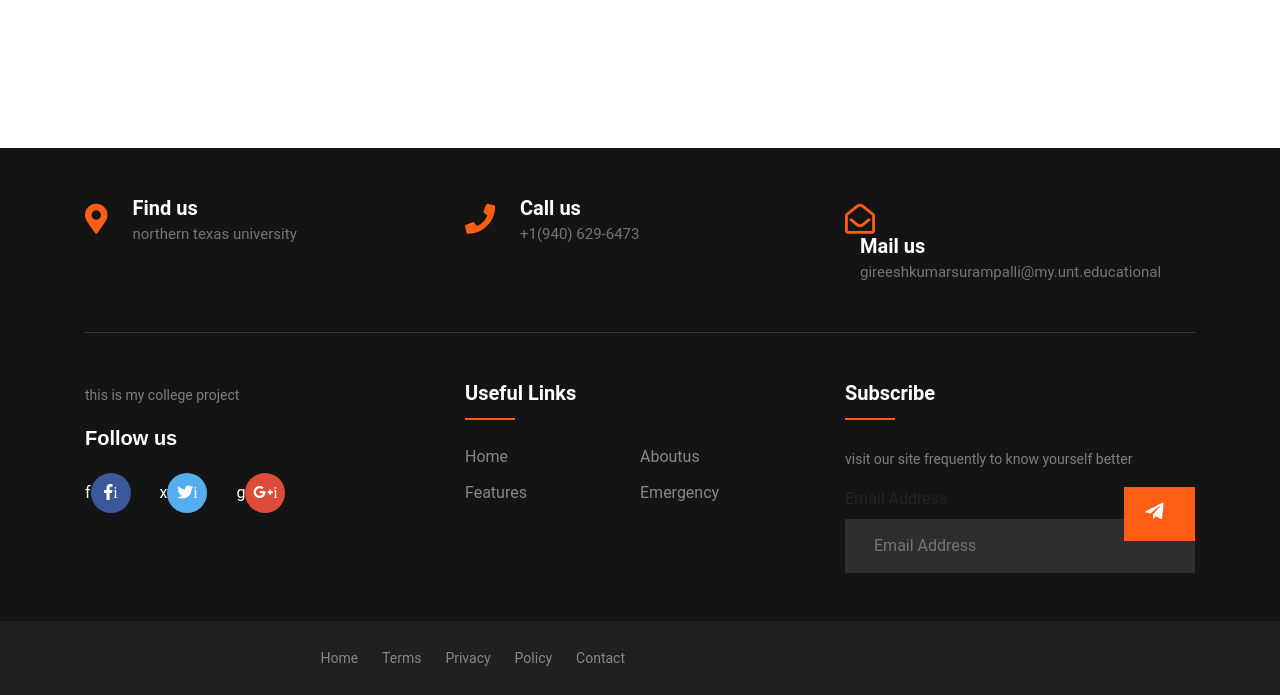
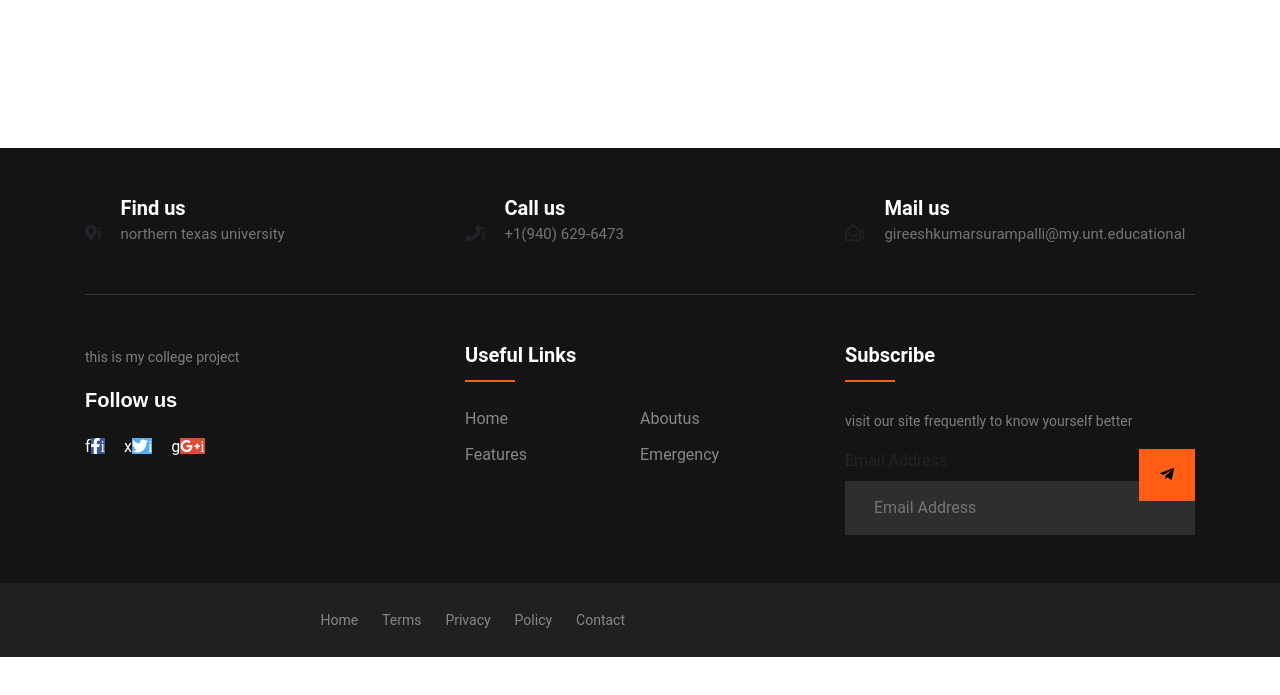
Before and after one commit to vijaykumarmokka/mentalhealth, a Flask app: page /admin in a window 1280 px wide. Shown: the part 426-1121 px from the top of the page. After the commit the page ends 1083 px from the top, so only its background shows below. Run offline with Flask 3, Linux system fonts and the light colour scheme; the visitor is signed in with stand-in values (Sample User, id 1); data comes from the database, SQL or seed files in the repository; parts of the project's set-up code (start-up, migrations or seed data) failed here and were passed over; some libraries are stand-ins or nearby versions.

Commit message:
Update base.html

```diff
--- a/app/templates/base.html
+++ b/app/templates/base.html
@@ -312,7 +312,7 @@
     <nav class="navbar navbar-expand-custom navbar-mainbg">
         <a class="navbar-brand navbar-logo" href="{{ url_for('main.index') }}">NextGen</a>
         <button class="navbar-toggler" type="button" data-toggle="collapse" data-target="#navbarSupportedContent" aria-controls="navbarSupportedContent" aria-expanded="false" aria-label="Toggle navigation">
-            <i class="fas fa-bars text-white">i</i>
+            <em class="fas fa-bars text-white">i</em>
         </button>
         <div class="collapse navbar-collapse" id="navbarSupportedContent">
             <ul class="navbar-nav ml-auto">
@@ -364,7 +364,7 @@
                 <div class="row">
                     <div class="col-xl-4 col-md-4 mb-30">
                         <div class="single-cta">
-                            <i class="fas fa-map-marker-alt"></i>
+                            <em class="fas fa-map-marker-alt">i</em>
                             <div class="cta-text">
                                 <h4>Find us</h4>
                                 <span>northern texas university</span>
@@ -373,7 +373,7 @@
                     </div>
                     <div class="col-xl-4 col-md-4 mb-30">
                         <div class="single-cta">
-                            <i class="fas fa-phone"></i>
+                            <em class="fas fa-phone">i</em>
                             <div class="cta-text">
                                 <h4>Call us</h4>
                                 <span>+1(940) 629-6473</span>
@@ -382,7 +382,7 @@
                     </div>
                     <div class="col-xl-4 col-md-4 mb-30">
                         <div class="single-cta">
-                            <i class="far fa-envelope-open"></i>
+                            <em class="far fa-envelope-open">i</em>
                             <div class="cta-text">
                                 <h4>Mail us</h4>
                                 <span>gireeshkumarsurampalli@my.unt.educational</span>
@@ -400,9 +400,9 @@
                             </div>
                             <div class="footer-social-icon">
                                 <span>Follow us</span>
-                                <a href="https://www.facebook.com/">f<i class="fab fa-facebook-f facebook-bg">i</i></a>
-                                <a href="https://x.com/">x<i class="fab fa-twitter twitter-bg">i</i></a>
-                                <a href="https://google.com">g<i class="fab fa-google-plus-g google-bg">i</i></a>
+                                <a href="https://www.facebook.com/">f<em class="fab fa-facebook-f facebook-bg">i</em></a>
+                                <a href="https://x.com/">x<em class="fab fa-twitter twitter-bg">i</em></a>
+                                <a href="https://google.com">g<em class="fab fa-google-plus-g google-bg">i</em></a>
                             </div>
                         </div>
                     </div>
@@ -434,7 +434,7 @@
   <input type="text" id="email" name="email" placeholder="Email Address" aria-label="Email Address" required>
 
   <button type="submit" aria-label="Send">
-    <i class="fab fa-telegram-plane"></i>
+    <em class="fab fa-telegram-plane"></em>
   </button>
 </form>
                             </div>
```
